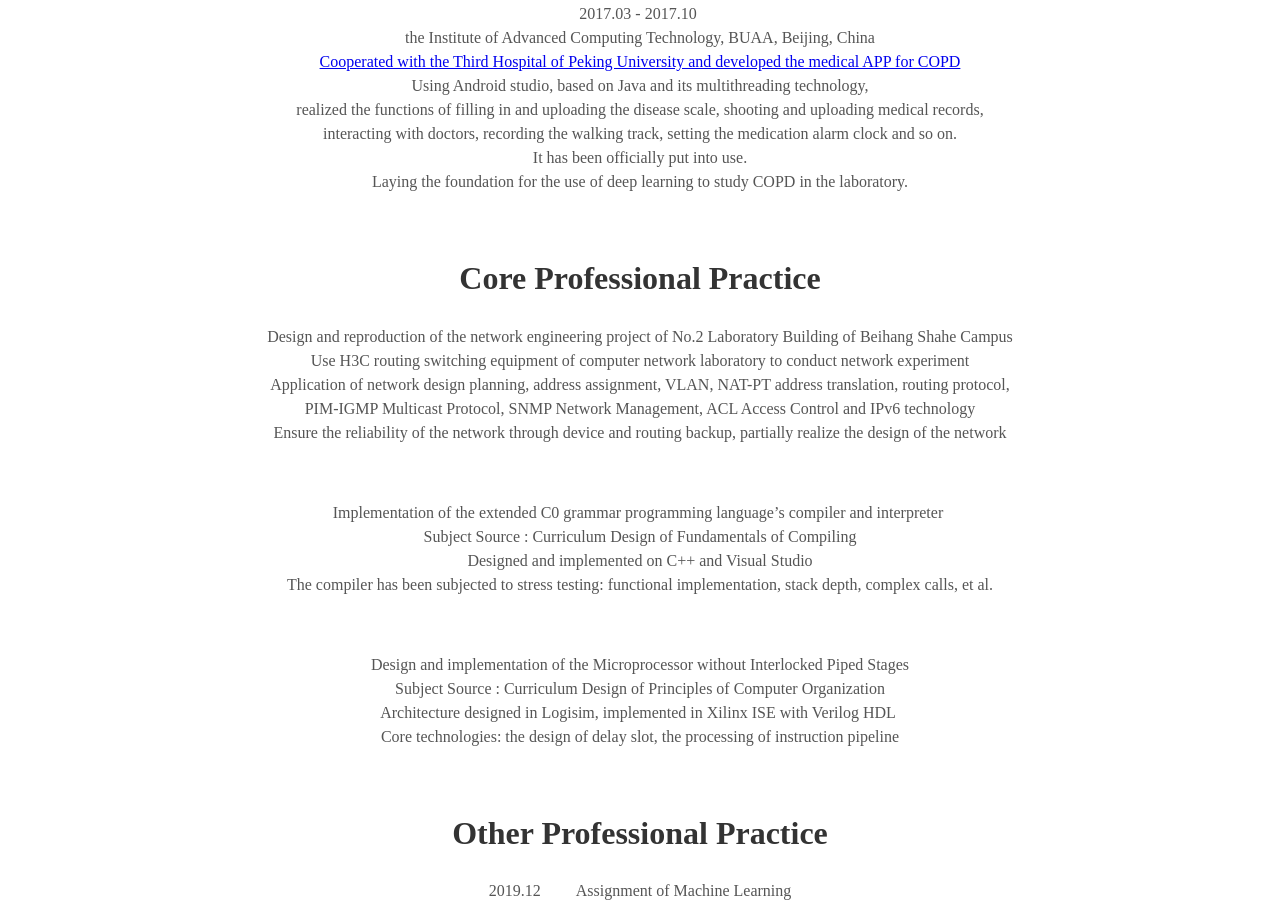
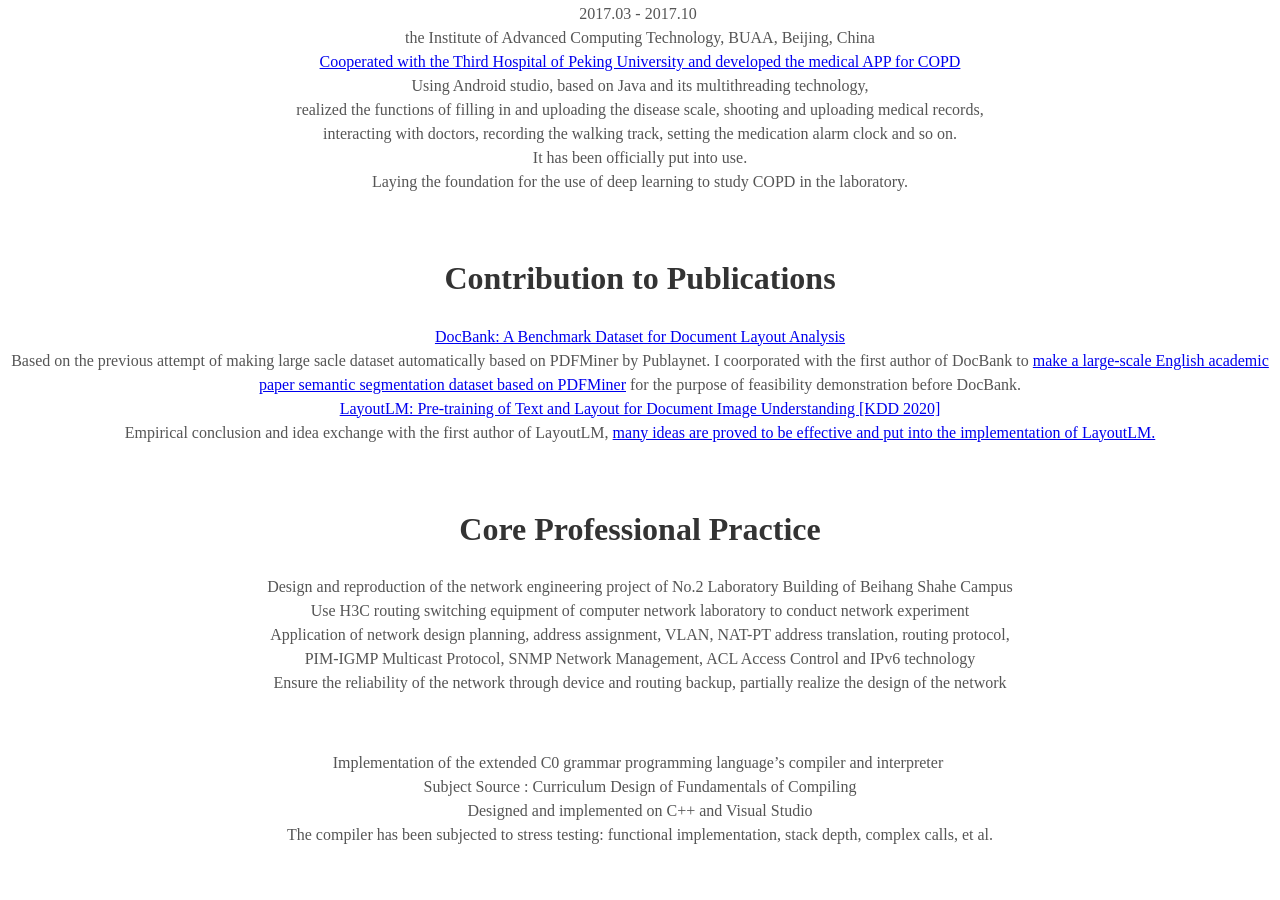
Before and after one commit to Noba1anc3/Noba1anc3.github.io, a Jekyll site: the page built from _posts/2020-07-13-Curriculum Vitae.md, in a window 1280 px wide and 900 px high, scrolled down 2790 px. Built offline with Jekyll 4.4.1, drawn with Linux system fonts in a browser that asks for light colours; some web fonts are replaced.

Commit message:
publications

```diff
--- a/_posts/2020-07-13-Curriculum Vitae.md
+++ b/_posts/2020-07-13-Curriculum Vitae.md
@@ -123,6 +123,13 @@ interacting with doctors, recording the walking track, setting the medication al
 It has been officially put into use. <br>
 Laying the foundation for the use of deep learning to study COPD in the laboratory. </center>
 
+## <center> Contribution to Publications </center>
+<center><a href="https://arxiv.org/pdf/2006.01038">DocBank: A Benchmark Dataset for Document Layout Analysis</a><br>
+Based on the previous attempt of making large sacle dataset automatically based on PDFMiner by Publaynet. I coorporated with the first author of DocBank to <a href="https://github.com/Noba1anc3/Academic-Paper-PDF-SemSeg">make a large-scale English academic paper semantic segmentation dataset based on PDFMiner</a> for the purpose of feasibility demonstration before DocBank.</center>
+
+<center><a href="https://arxiv.org/pdf/1912.13318">LayoutLM: Pre-training of Text and Layout for Document Image Understanding [KDD 2020]</a><br>
+Empirical conclusion and idea exchange with the first author of LayoutLM, <a href="https://github.com/Noba1anc3/Document-Analysis-Recognition/blob/master/LayoutLM:%20Pre-training%20of%20Text%20and%20Layout%20for%20Document%20Image%20Understanding.md">many ideas are proved to be effective and put into the implementation of LayoutLM.</a></center>
+
 ## <center> Core Professional Practice </center>
 
 <center>Design and reproduction of the network engineering project of No.2 Laboratory Building of Beihang Shahe Campus <br>
```
